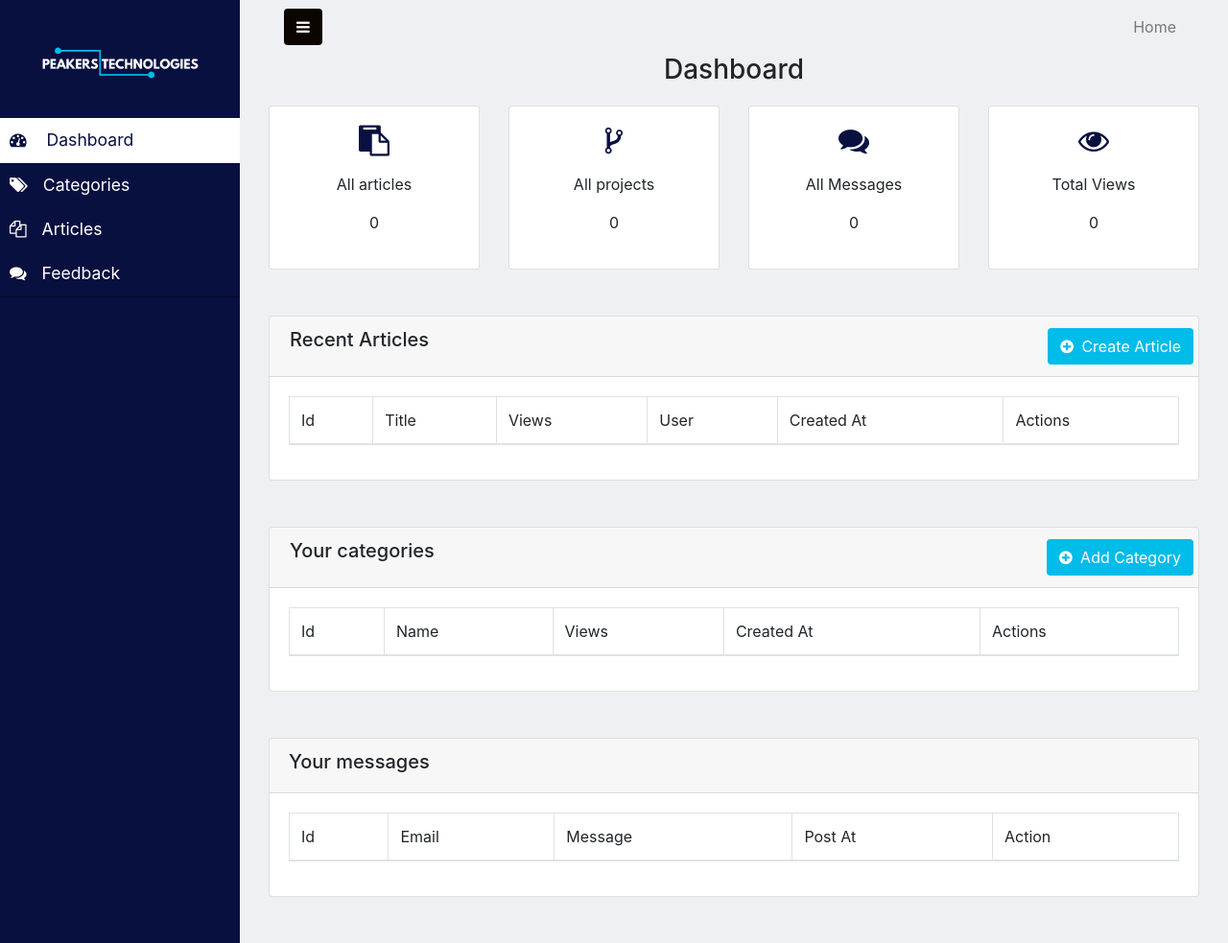
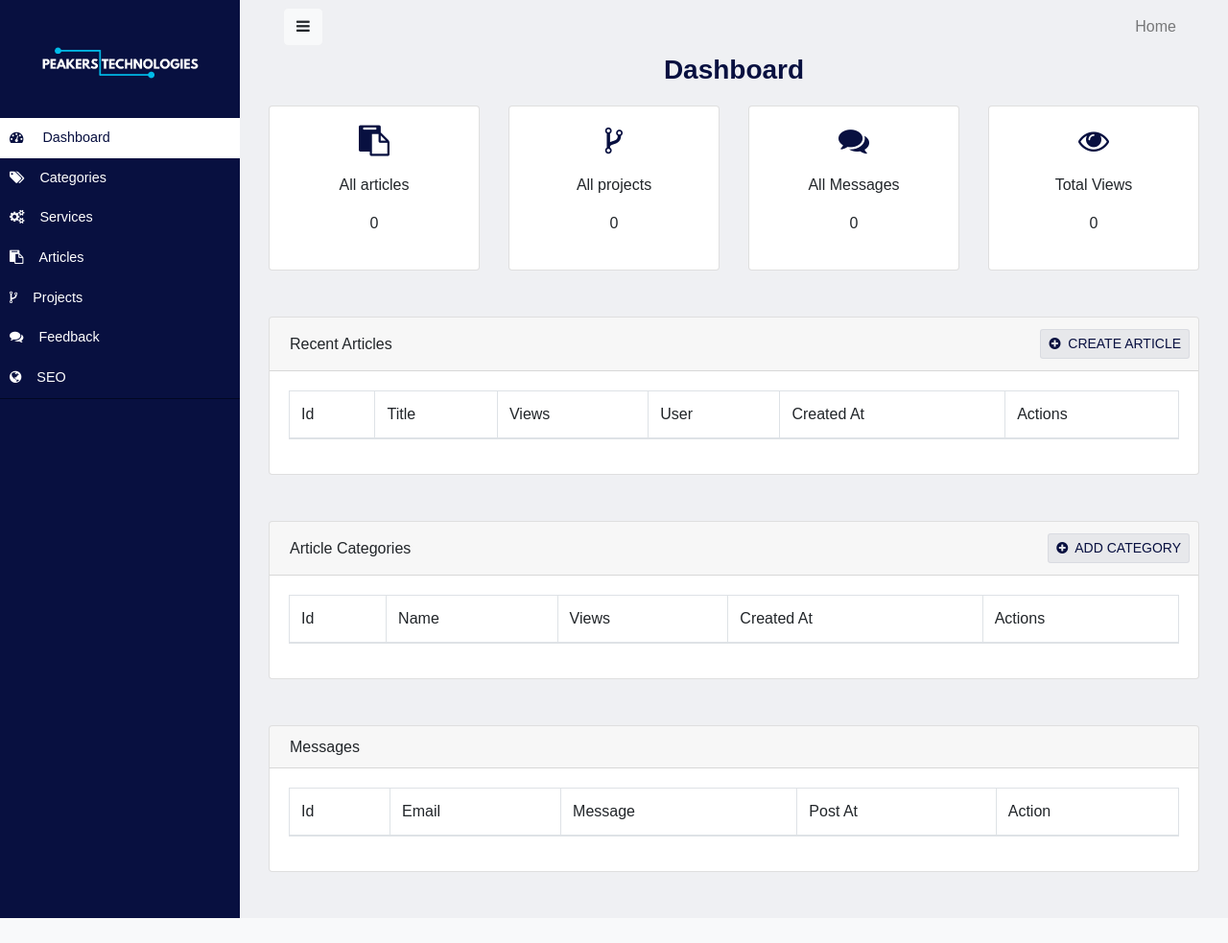
Before and after one commit to cetrics/peakersdesign, a Django app: page /staff/dashboard in a window 1280 px wide. Shown: the whole page at 96% size. After the commit the page ends 957 px from the top, so only its background shows below. Run offline with Django 3.2, Linux system fonts and the light colour scheme; some libraries are stand-ins or nearby versions; some web fonts are replaced.

Commit message:
Changin structure and design of cards to hold tables

```diff
--- a/website/static/css/admin-style.css
+++ b/website/static/css/admin-style.css
@@ -14,6 +14,7 @@
 
 body{
     background-color: var(--light-background);
+    font-family: 'League Spartan', arial;
 }
 .wrapper {
     display: flex;
@@ -77,7 +78,7 @@ a, a:hover, a:focus {
 
 #sidebar ul li a {
     padding: 10px;
-    font-size: 1.1em;
+    font-size: 0.9em;
     display: block;
 }
 #sidebar ul li a:hover {
--- a/website/static/css/style.css
+++ b/website/static/css/style.css
@@ -6,12 +6,24 @@
     --secondary-hover: #028daf;
     --accent: #BCE900;
     --accent-hover: #8caf00;
+    --light-background: #08104010;
 
 }
 
 .btn-main{
     color: white;
     background-color: var(--primary);
+}
+
+.btn-text-main{
+    color: var(--primary);
+    background-color: var(--light-background);
+    border: 1px solid var(--light-background);
+}
+
+.btn-text-main:hover{
+    color: var(--primary);
+    background-color: #bbc1df;
 }
 
 .btn-main:hover{
--- a/website/templates/admin/dashboard.html
+++ b/website/templates/admin/dashboard.html
@@ -4,7 +4,7 @@
 
 <div class="container-fluid">
 
-    <h3 class="text-center">Dashboard</h3>
+    <h3 class="text-center text-main font-weight-bold">Dashboard</h3>
 
     <div class="row justify-content-center mt-3">
 
@@ -66,10 +66,10 @@
             <div class="card">
                 <div class="card-header">
                     <div class="row">
-                        <h5 class="ml-3">Recent Articles</h5>
-                        <a href="{% url 'add_article' %}" class="btn btn-sec ml-auto">
+                        <h6 class="ml-3 my-auto">Recent Articles</h6>
+                        <a href="{% url 'add_article' %}" class="btn btn-text-main btn-sm ml-auto mr-1">
                             <i class="fa fa-plus-circle mr-1"></i>
-                            Create Article
+                            CREATE ARTICLE
                         </a>
                     </div>
                 </div>
@@ -115,15 +115,14 @@
             <div class="card">
                 <div class="card-header">
                     <div class="row">
-                        <h5 class="ml-3">Your categories</h5>
-                        <a href="{% url 'add_category' %}" class="btn btn-sec ml-auto">
+                        <h6 class="ml-3 my-auto">Article Categories</h6>
+                        <a href="{% url 'add_category' %}" class="btn btn-text-main btn-sm ml-auto mr-1">
                             <i class="fa fa-plus-circle mr-1"></i>
-                            Add Category
+                            ADD CATEGORY
                         </a>
                     </div>
                 </div>
                 <div class="card-body">
-
                     <table class="table table-striped table-bordered">
                         <thead>
                             <tr>
@@ -154,6 +153,7 @@
 
                         </tbody>
                     </table>
+
                 </div>
             </div>
         </div>
@@ -161,10 +161,12 @@
         <div class="col-lg-12 mt-5">
             <div class="card">
                 <div class="card-header">
-                    <h5>Your messages</h5>
+                    <div class="row">
+                        <h6 class="ml-3 my-auto">Messages</h6>
+
+                    </div>
                 </div>
                 <div class="card-body">
-
                     <table class="table table-striped table-bordered">
                         <thead>
                             <tr>
@@ -196,9 +198,13 @@
 
                         </tbody>
                     </table>
+
+
                 </div>
             </div>
         </div>
+
+
     </div>
 
 
--- a/website/templates/admin/layouts/admin-base.html
+++ b/website/templates/admin/layouts/admin-base.html
@@ -11,6 +11,7 @@
 
     <title>My first webpage.</title>
 
+    <link href="https://allfont.net/allfont.css?fonts=league-spartan" rel="stylesheet" type="text/css" />
     <link rel="stylesheet" href="https://stackpath.bootstrapcdn.com/bootstrap/4.3.1/css/bootstrap.min.css" integrity="sha384-ggOyR0iXCbMQv3Xipma34MD+dH/1fQ784/j6cY/iJTQUOhcWr7x9JvoRxT2MZw1T" crossorigin="anonymous">
     <link rel="stylesheet" href="https://cdnjs.cloudflare.com/ajax/libs/font-awesome/4.7.0/css/font-awesome.min.css">
     <link rel="stylesheet" href="{% static 'css/style.css' %}">
--- a/website/templates/admin/layouts/admin-nav.html
+++ b/website/templates/admin/layouts/admin-nav.html
@@ -1,7 +1,7 @@
 <nav class="navbar navbar-expand-lg navbar-light w-100">
     <div class="container-fluid">
 
-        <button type="button" id="sidebarCollapse" class="btn btn-black">
+        <button type="button" id="sidebarCollapse" class="btn btn-light">
             <i class="fa fa-bars"></i>
         </button>
 
@@ -19,12 +19,12 @@
 
                 {% if user.is_authenticated %}
 
-                    <li class="nav-item dropdown">
+                    <li class="nav-item dropdown ml-lg-4">
 
-                        <a class="btn btn-black" href="#" id="navbarDropdown" role="button"
+                        <a class="btn btn-main " href="#" id="navbarDropdown" role="button"
                          data-toggle="dropdown" aria-haspopup="true" aria-expanded="false">
 
-                            Welcome {{user}}  <i class="fa fa-caret-down"></i>
+                            Welcome {{user|title}}  <i class="fa fa-caret-down"></i>
 
                         </a>
 
--- a/website/templates/admin/layouts/admin-sidebar.html
+++ b/website/templates/admin/layouts/admin-sidebar.html
@@ -21,13 +21,23 @@
         <li>
             <a href="{% url 'categories' %}"><i class="fa fa-tags mr-3"></i>Categories</a>
         </li>
+        <li>
+            <a href="{% url 'categories' %}"><i class="fa fa-cogs mr-3"></i>Services</a>
+        </li>
+
 
         <li>
-            <a href="{% url 'articles' %}"><i class="fa fa-files-o mr-3"></i>Articles</a>
+            <a href="{% url 'articles' %}"><i class="fa fa-clipboard mr-3"></i>Articles</a>
+        </li>
+        <li>
+            <a href="{% url 'articles' %}"><i class="fa fa-code-fork mr-3"></i>Projects</a>
         </li>
         <li>
             <a href="{% url 'feedback' %}"><i class="fa fa-comments mr-3"></i>Feedback</a>
         </li>
+        <li>
+            <a href="{% url 'articles' %}"><i class="fa fa-globe mr-3"></i>SEO</a>
+        </li>
 
     </ul>
 </nav>
--- a/website/templates/index.html
+++ b/website/templates/index.html
@@ -1,4 +1,4 @@
-{% extends 'blog/base.html' %}
+{% extends 'layouts/base.html' %}
 
 {% load static %}
 
@@ -65,7 +65,7 @@
     <div class="row my-5">
 
 
-        {% include 'blog/simple-post.html' %}
+        {% include 'layouts/simple-post.html' %}
 
 
     </div>
--- a/website/urls.py
+++ b/website/urls.py
@@ -38,6 +38,10 @@ staffpatterns = [
 
 urlpatterns = [
     path("", home, name="home"),
+    path("contact", home, name="contact"),
+    path("articles", home, name="articles"),
+    path("portfolio", home, name="portfolio"),
+    path("request/quote", home, name="request.quote"),
     path("staff/", include(staffpatterns))
 ]
 
```
Also changed, not shown: website/templates/layouts/nav.html (+38 -0 lines), website/templates/layouts/simple-post.html (added, +20 -0 lines), db.sqlite3, website/static/images/logo_nobg.png (added).
